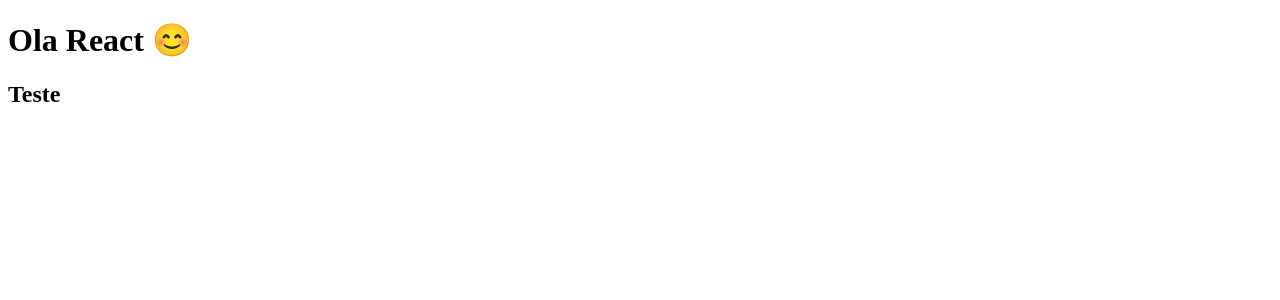
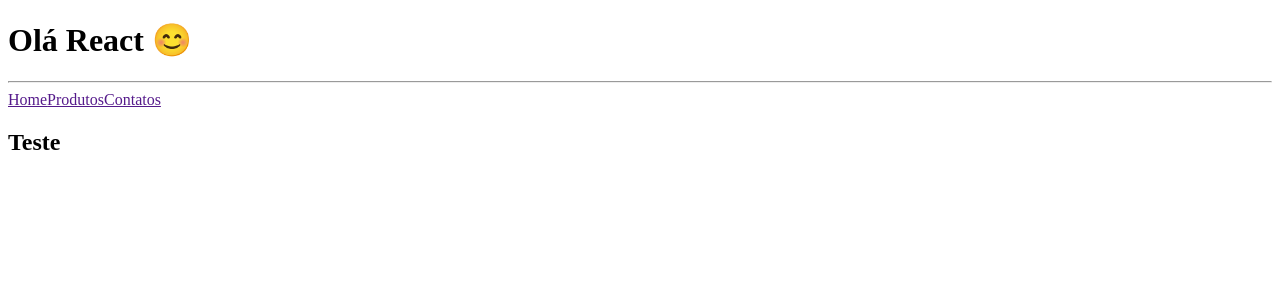
Before and after one commit to melissaJll/react-fundamentos, a React (Vite) app: page / in a window 1280 px wide. Shown: the top 300 px of the page. Built offline with nearby package versions, Linux system fonts and the light colour scheme.

Commit message:
formatação com prettier

```diff
--- a/src/App.jsx
+++ b/src/App.jsx
@@ -1,17 +1,27 @@
-
 function App() {
   /* Comentario no js puro*/
 
-  return <>
+  return (
+    <>
       {/* Comentario no jsx */}
       <header>
-      <h1>Ola React 😊</h1>
+        <h1>Olá React 😊</h1>
+        <hr />
+        <nav>
+          <a href="">Home</a>
+          <a href="">Produtos</a>
+          <a href="">Contatos</a>
+          <a href=""></a>
+          <a href=""></a>
+          <a href=""></a>
+        </nav>
       </header>
+
       <main>
         <h2>Teste</h2>
       </main>
     </>
-
+  );
 }
 
-export default App
+export default App;
```
Lines whose indentation alone changed are shown as unchanged.
